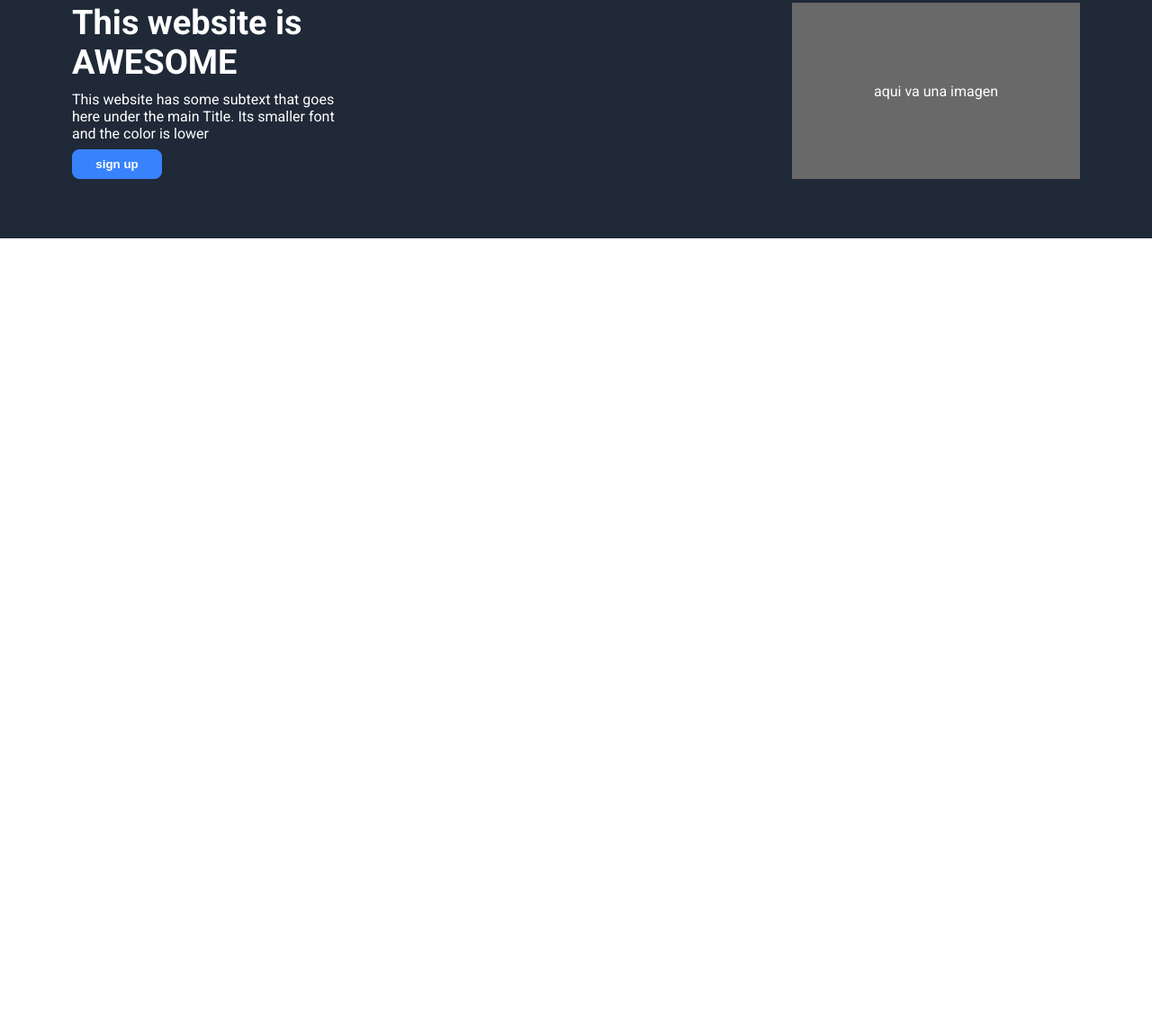
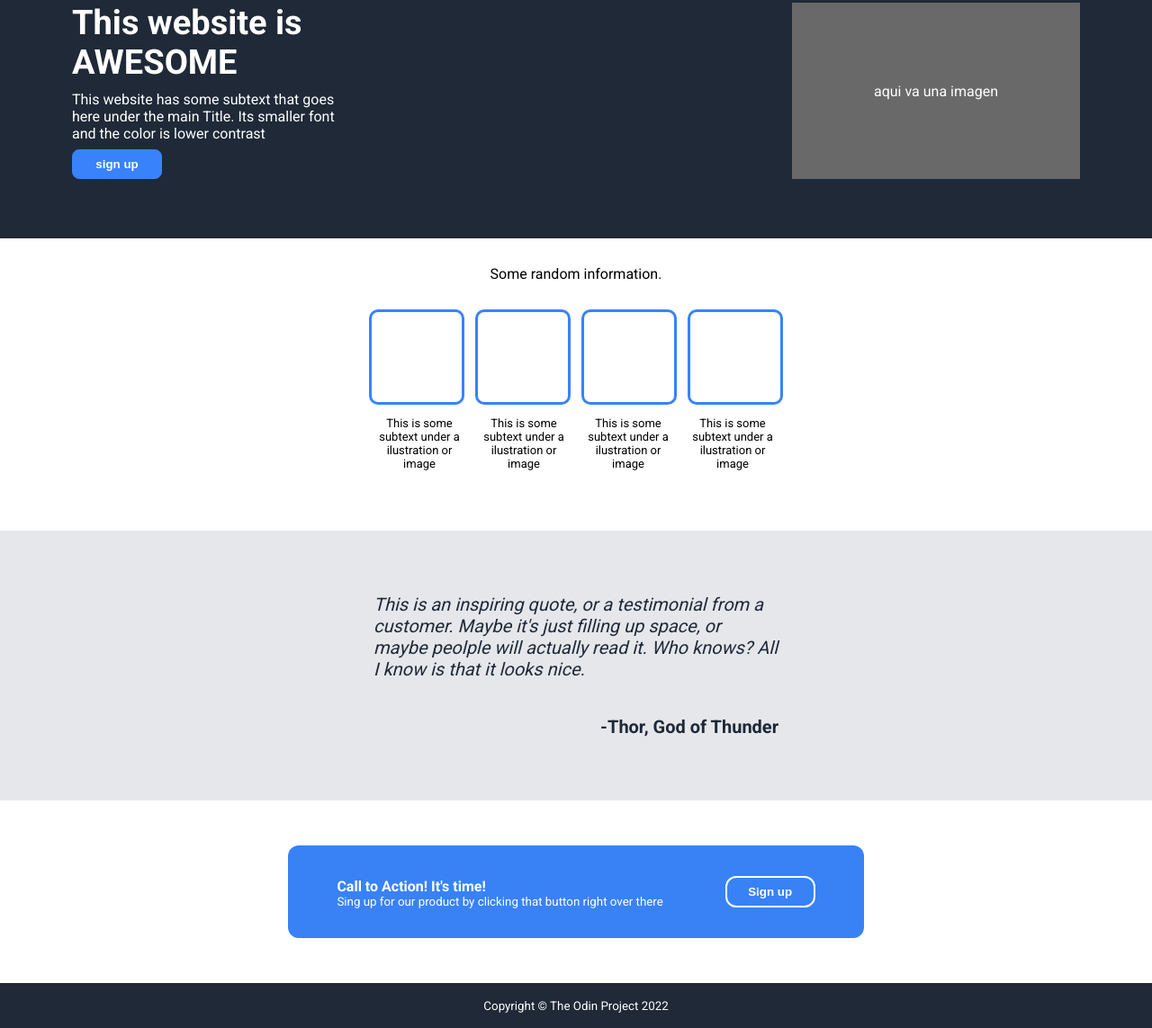
Before and after one commit to rclarkf/landing_page, a plain HTML site: page index.html in a window 1280 px wide. Shown: the part 85-1228 px from the top of the page at 90% size. Before the commit the page ends 800 px from the top, so only its background shows below. Drawn offline with Linux system fonts and the light colour scheme.

Commit message:
Proyecto Landing Page Listo

```diff
--- a/index.html
+++ b/index.html
@@ -22,7 +22,7 @@
             <div class="signup">
                 <div class="titulo">This website is AWESOME</div>
                 <div class="mensaje">This website has some subtext that goes here under
-                    the main Title. Its smaller font and the color is lower
+                    the main Title. Its smaller font and the color is lower contrast
                 </div>
                 <div><button class="boton">sign up</button></div>
             </div>
@@ -31,9 +31,53 @@
             </div>
         </div>
 
+
     </div>
     </header>
-
-
+    <div class="body">
+        <div class="titulo2">
+            Some random information.
+        </div>
+        <div class="cuadros">
+            <div class="cuadro"></div>
+            <div class="cuadro"></div>
+            <div class="cuadro"></div>
+            <div class="cuadro"></div>
+        </div>
+        <div class="textos">
+            <div class="texto"><p>This is some subtext under a ilustration or image</p></div>
+            <div class="texto"><p>This is some subtext under a ilustration or image</p></div>
+            <div class="texto"><p>This is some subtext under a ilustration or image</p></div>
+            <div class="texto"><p>This is some subtext under a ilustration or image</p></div>
+        </div>
+    </div>
+    <div class="quote">
+        <p class="p1">
+            This is an inspiring quote, or a testimonial from a
+            customer. Maybe it's just filling up space, or maybe
+            peolple will actually read it. Who knows? All I know
+            is that it looks nice.
+        </p>
+        <p class="firm">
+            -Thor, God of Thunder
+        </p>
+    </div>
+    <div class="tercera">
+        <div class="action">
+            <div class="doslineas">
+                <p class="call">
+                    Call to Action! It's time!
+                </p>
+                <p class="signup2">
+                    Sing up for our product
+                    by clicking that button right over there
+                </p>
+            </div>
+            <div class="b2"><button class="boton2">Sign up</button></div>
+        </div>
+    </div>
+    <div class="footer">
+        Copyright © The Odin Project 2022
+        </div>
 </body>
 </html>
--- a/style.css
+++ b/style.css
@@ -3,6 +3,9 @@
 body {
 font-family:Roboto, sans-serif;
 margin: 0;
+display: flex;
+flex-direction: column;
+flex: 1;
 }
 .header {
     font-family:Roboto, sans-serif;
@@ -90,3 +93,111 @@ button {
     font-weight: bold;
     width: 100px;
   }
+
+  .body {
+      background-color: white;
+      color: black;
+      padding-bottom: 40px;
+  }
+
+  .titulo2 {
+      display: flex;
+      justify-content: center;
+      padding: 30px;
+  }
+
+  .cuadros {
+      display: flex;
+      justify-content: center;
+      gap: 12px;
+  }
+ .cuadro {
+    border: 3px solid #3882fc;
+    border-radius: 10px;
+    background: white;
+    width: 100px;
+    height: 100px;
+
+ }
+ .textos {
+    display: flex;
+    justify-content: center;
+    gap: 12px;
+}
+.texto {
+
+  font-size: small;
+  background: white;
+  width: 104px;
+  height: 100px;
+  text-align: center;
+}
+.quote {
+    background-color: #e5e7eb;
+    display: flex;
+    flex-direction: column;
+    align-items: center;
+    justify-content: center;
+    padding: 50px;
+    height: auto;
+
+
+}
+.p1, .firm {
+    font-size: 20px;
+    color: #1F2937;
+    font-weight: lighter;
+    font-style: italic;
+
+    width: 450px;
+    height: auto;
+}
+
+
+.firm {
+    display: flex;
+    justify-content: flex-end;
+    font-weight: bold;
+    font-style: normal;
+}
+
+.tercera {
+display: flex;
+justify-content: center;
+padding: 50px 0px;
+}
+.action {
+    display: flex;
+    justify-content: space-around;
+    width: 600px;
+    background-color: #3882f6;
+    border-radius: 12px;
+    color: white;
+    align-items: center;
+    padding: 20px;
+}
+.call {
+    margin-bottom: 0;
+    font-weight: 900;
+}
+ .signup2 {
+     margin-top: 0;
+     font-size: smaller;
+}
+    .boton2{
+        background-color:#3882f6;
+        border-radius: 12px;
+        border-color: white;
+        border-style: solid ;
+        border-width: 2px;
+    }
+
+    .footer {
+        color: white;
+        background-color: #1F2937;
+        font-size: smaller;
+        height: 50px;
+        display: flex;
+        justify-content: center;
+        align-items: center;
+    }
```
